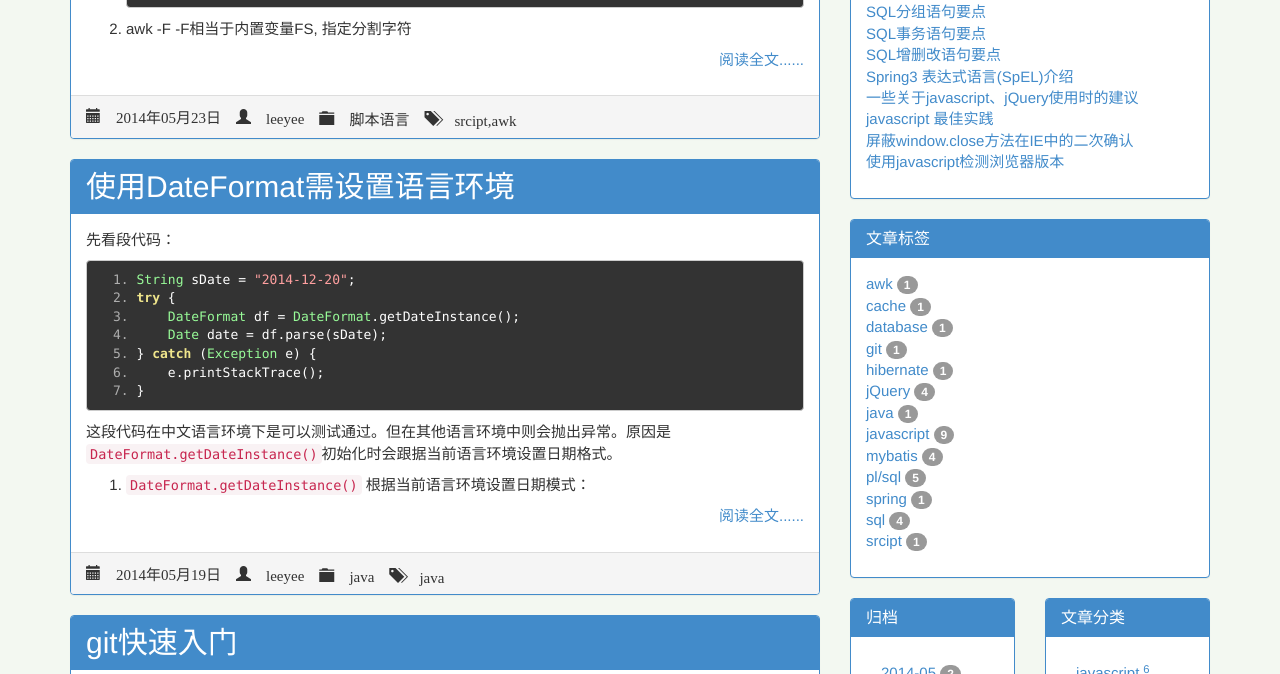
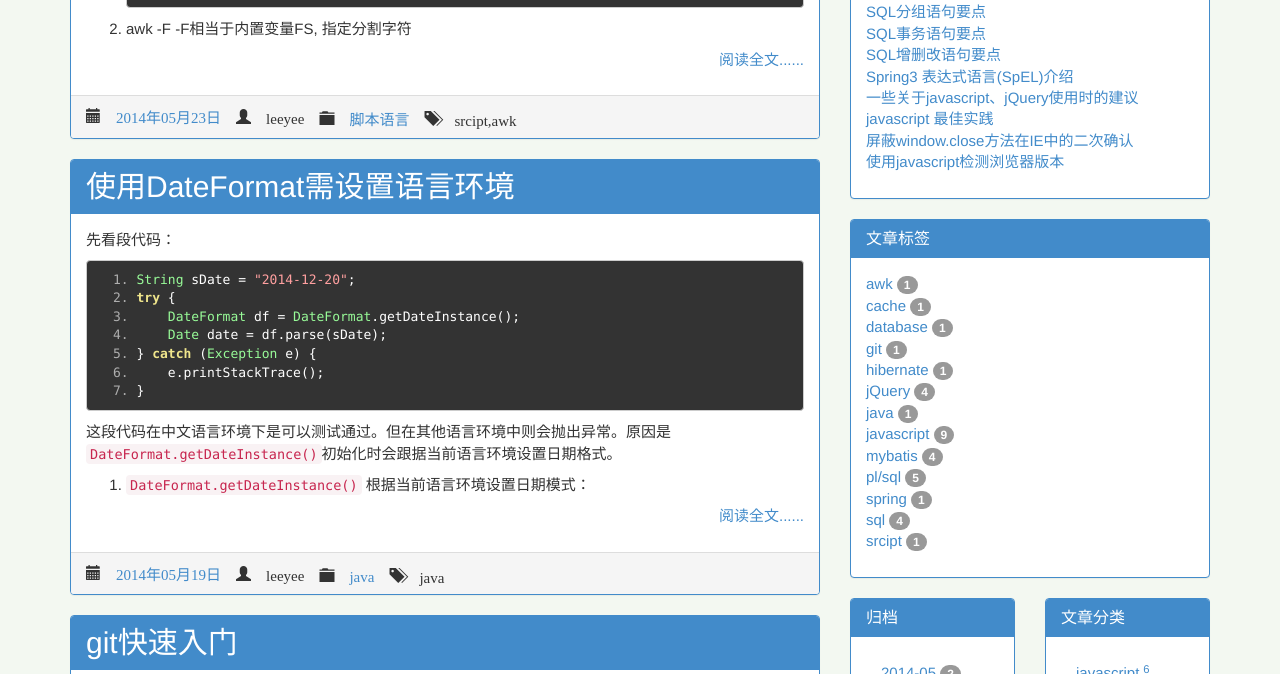
Before and after one commit to leeyee/leeyee.github.com, a Jekyll site: the page built from index.html, in a window 1280 px wide. Shown: the part 654-1328 px from the top of the page. Built offline with Jekyll 4.4.1, drawn with Linux system fonts in a browser that asks for light colours; Markdown is read by kramdown in place of the engine named in the settings; the list of posts is cut into pages by our own code.

Commit message:
add link

```diff
--- a/_layouts/index.html
+++ b/_layouts/index.html
@@ -19,10 +19,12 @@ layout: default
         </p>
     </div>
     <div class="panel-footer">
-        <span class="glyphicon glyphicon-calendar"/> {{ post.date | date:"%Y年%m月%d日" }}
+        <span class="glyphicon glyphicon-calendar"/>
+        <a href="/archives.html#{{post.date | date:'%Y-%m'}}">{{ post.date | date:"%Y年%m月%d日" }}</a>
         <span class="glyphicon glyphicon-user"/>
         {% if page.author %} {{ page.author }} {% elsif site.author %} {{ site.author }} {% endif %}
-        <span class="glyphicon glyphicon-folder-close"/> {{ post.category }}
+        <span class="glyphicon glyphicon-folder-close"/>
+        <a href="/categorys.html#{{post.category}}"> {{ post.category }}</a>
         <span class="glyphicon glyphicon-tags"/> {{ post.tag | join: ',' }}
     </div>
 </div>
--- a/_layouts/post.html
+++ b/_layouts/post.html
@@ -23,10 +23,12 @@ layout: default
         <div id="j_article">{{ content }}</div>
     </div>
     <div class="panel-footer">
-        <span class="glyphicon glyphicon-calendar"/> {{ page.date | date:"%Y年%m月%d日" }}
+        <span class="glyphicon glyphicon-calendar"/>
+        <a href="/archives.html#{{page.date | date:'%Y-%m'}}">{{ page.date | date:"%Y年%m月%d日" }}</a>
         <span class="glyphicon glyphicon-user"/>
         {% if page.author %} {{ page.author }} {% elsif site.author %} {{ site.author }} {% endif %}
-        <span class="glyphicon glyphicon-folder-close"/> {{ page.category }}
+        <span class="glyphicon glyphicon-folder-close"/>
+        <a href="/categorys.html#{{page.category}}"> {{ page.category }}</a>
         <span class="glyphicon glyphicon-tags"/> {{ page.tag | join: ',' }}
     </div>
 </div>
```
